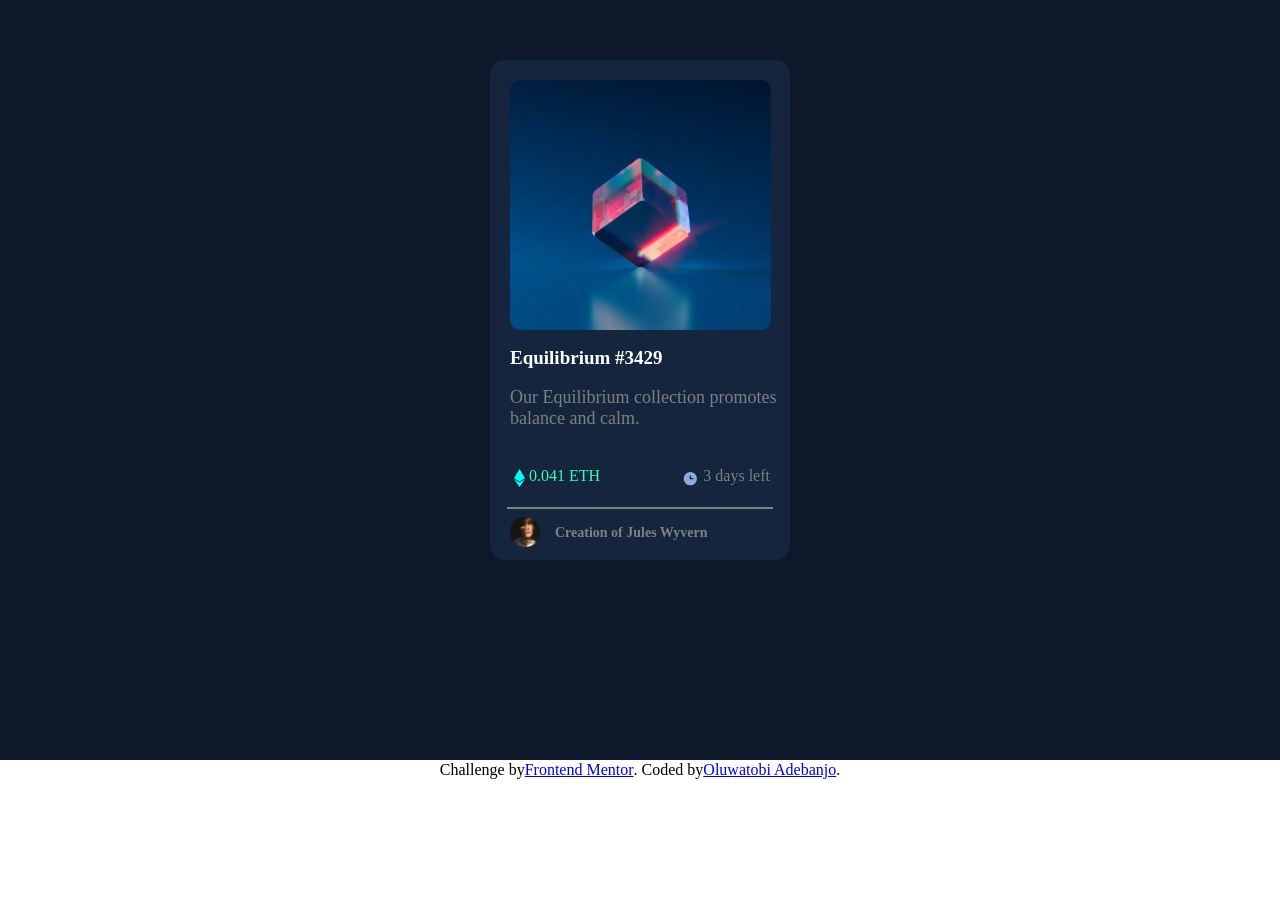
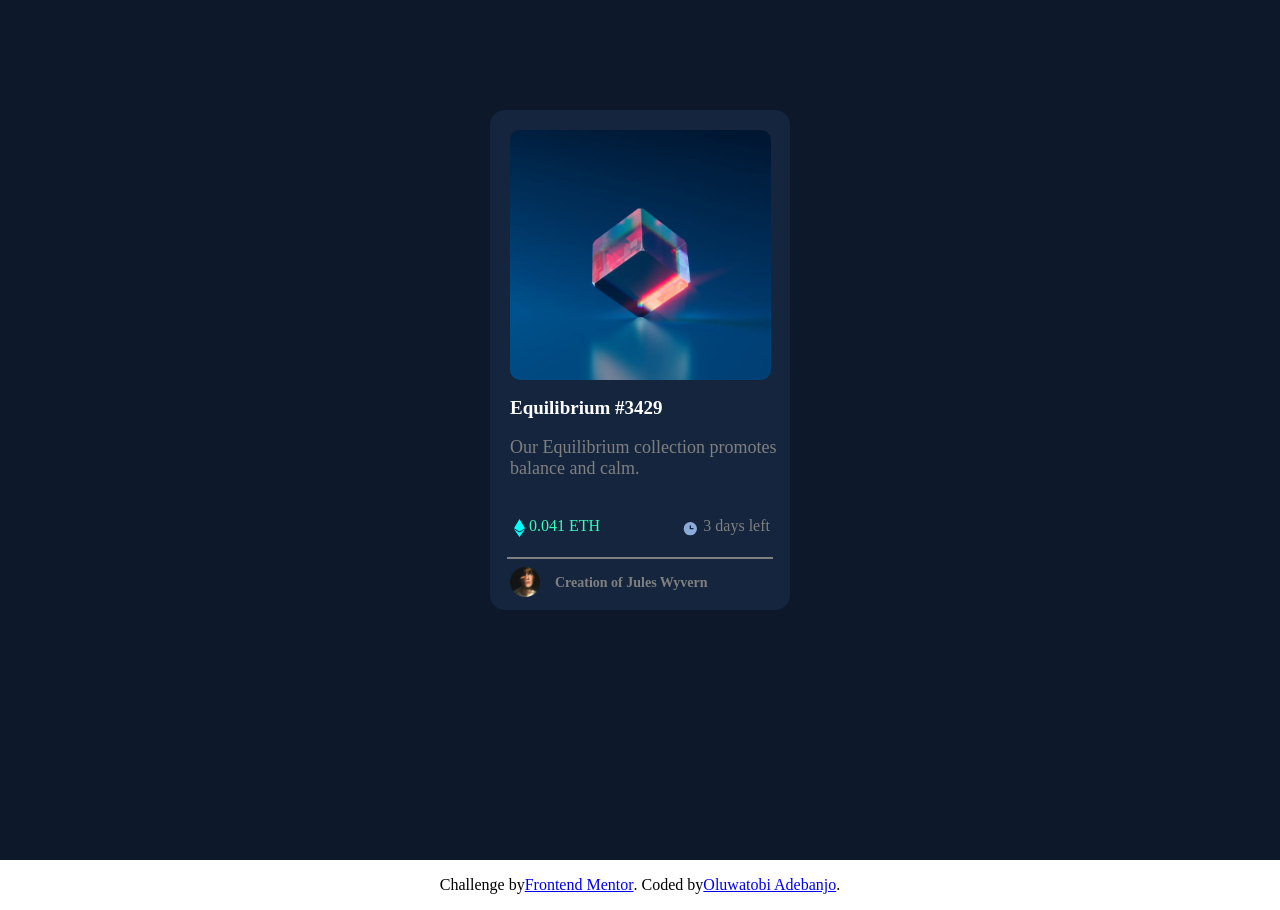
Before and after one commit to Beloved239/Project-3, a plain HTML site: page index.html in a window 1280 px wide. Shown: the part 140-1050 px from the top of the page. Before the commit the page ends 920 px from the top, so only its background shows below. Drawn offline with Linux system fonts and the light colour scheme.

Commit message:
Update style.css

```diff
--- a/style.css
+++ b/style.css
@@ -8,7 +8,7 @@ body{
 .container{
     background: rgb(13, 25, 43);
     width: 100%;
-    height: 900px;
+    height: 1000px;
     justify-content: center;
     align-items: center;
     display: flex;
@@ -112,6 +112,6 @@ ul{
 .bottom-container{
     justify-content: center;
     align-items: center;
-    height: 20px;
+    height: 50px;
     display: flex;
 }
```
